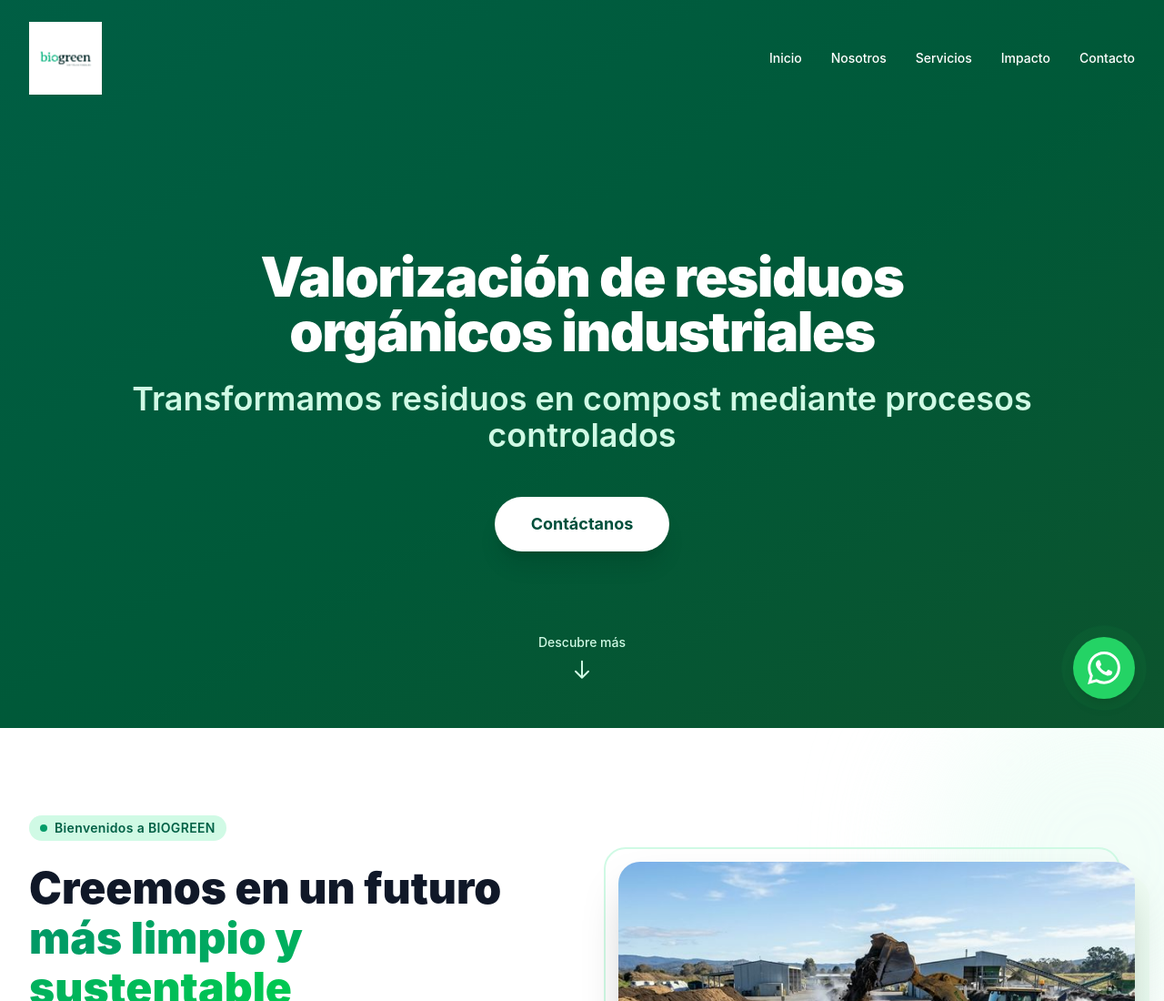
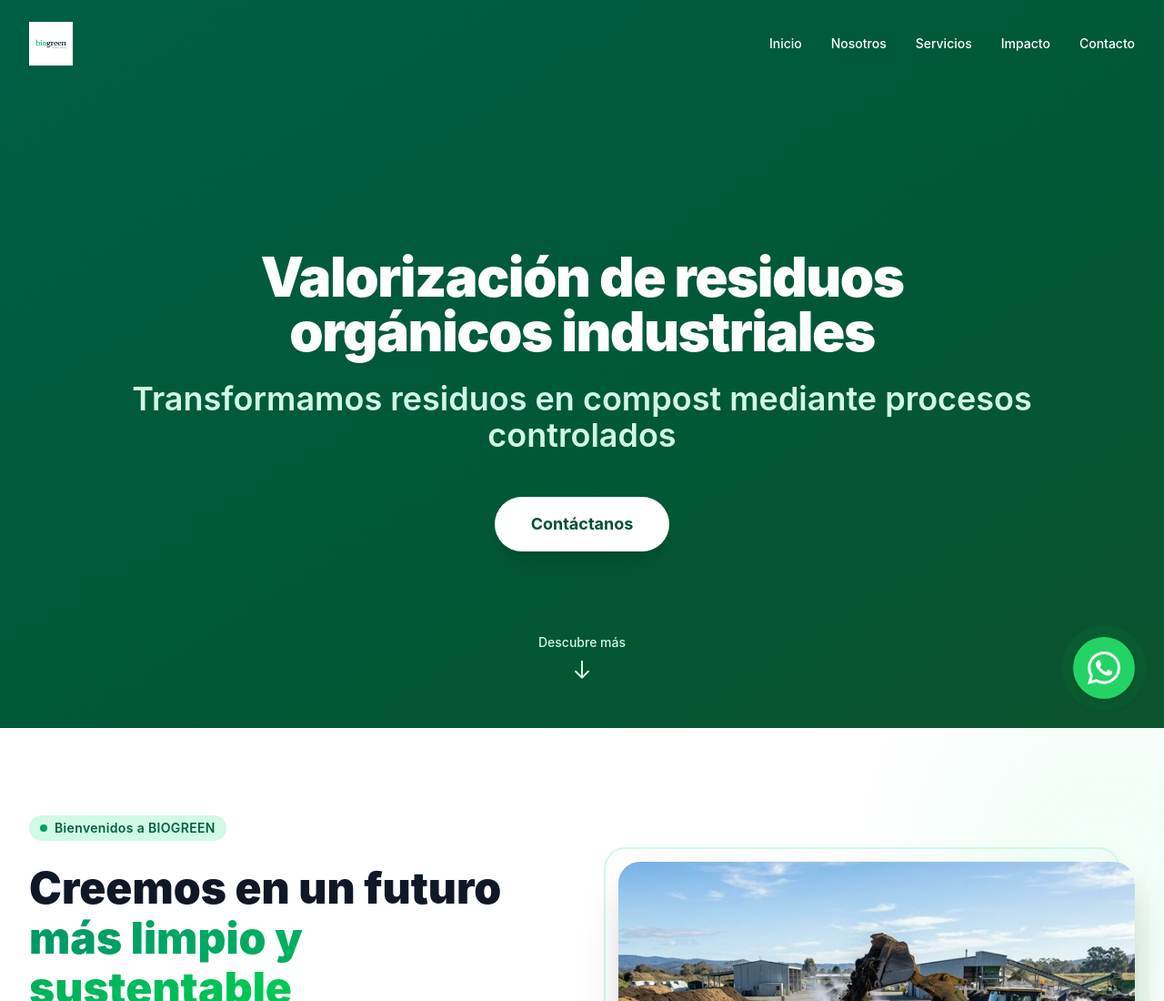
Before and after one commit to zklaudeus/BIOGREEN, an Astro site: page / in a window 1280 px wide. Shown: the top 1100 px of the page at 91% size. Built offline with nearby package versions, Linux system fonts and the light colour scheme; Astro itself is replaced by a stand-in of ours.

Commit message:
cambios logo

```diff
--- a/src/components/Navbar.astro
+++ b/src/components/Navbar.astro
@@ -18,7 +18,7 @@ const links = [
 
       <!-- Logo alineado a la izquierda -->
       <a href="/" class="flex items-center">
-  <img src="/images/LOGOBIOGREEN.jpeg" alt="BIOGREEN" class="h-20 object-contain" />
+  <img src="/images/LOGOBIOGREEN.jpeg" alt="BIOGREEN" class="h-12 object-contain" />
 </a>
 
       <!-- Menú a la derecha (Desktop) -->
```
